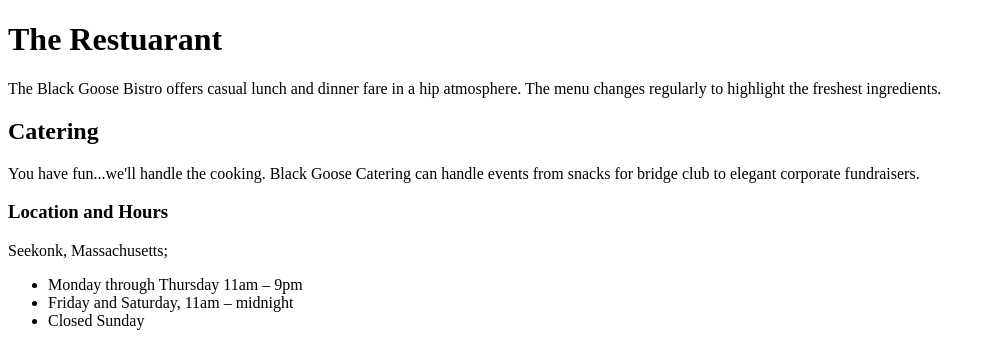
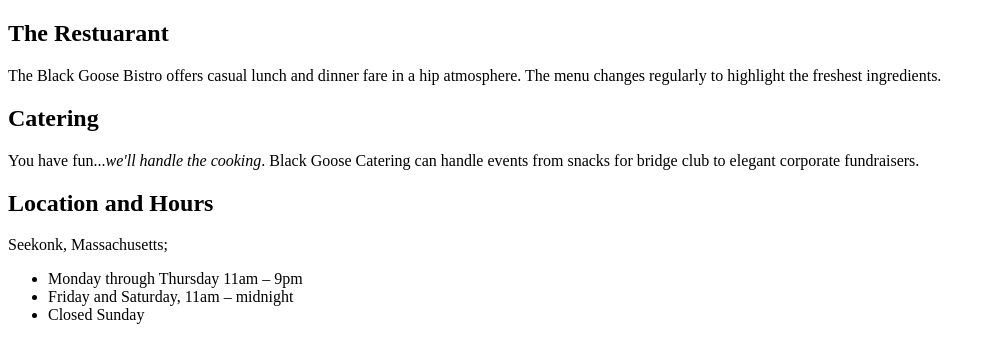
Before and after one commit to julianhart/Lab-3, a plain HTML site: page index.html in a window 1280 px wide. Shown: the whole page, without its empty margins (0-996 px from the left). Drawn offline with Linux system fonts and the light colour scheme.

Commit message:
Changed all headings to same size

```diff
--- a/index.html
+++ b/index.html
@@ -6,13 +6,15 @@
 </head>
 
 <body>
-	<h1>The Restuarant</h1>
+
+
+	<h2>The Restuarant</h2>
 	<p>The Black Goose Bistro offers casual lunch and dinner fare in a hip atmosphere. The menu changes regularly to highlight the freshest ingredients.</p>
 	<h2>Catering</h2>
-	<p>You have fun...we'll handle the cooking. Black Goose Catering can handle events from snacks for bridge club to elegant corporate fundraisers.</p>
-	<h3>Location and Hours</h3>
+	<p>You have fun...<em>we'll handle the cooking</em>. Black Goose Catering can handle events from snacks for bridge club to elegant corporate fundraisers.</p>
+	<h2>Location and Hours</h2>
 	<p>Seekonk, Massachusetts;</p>
-
+	<!--changed all headings to h2 to keep same size -->
 
 	<ul>
 		<li>Monday through Thursday 11am – 9pm</li>
```
